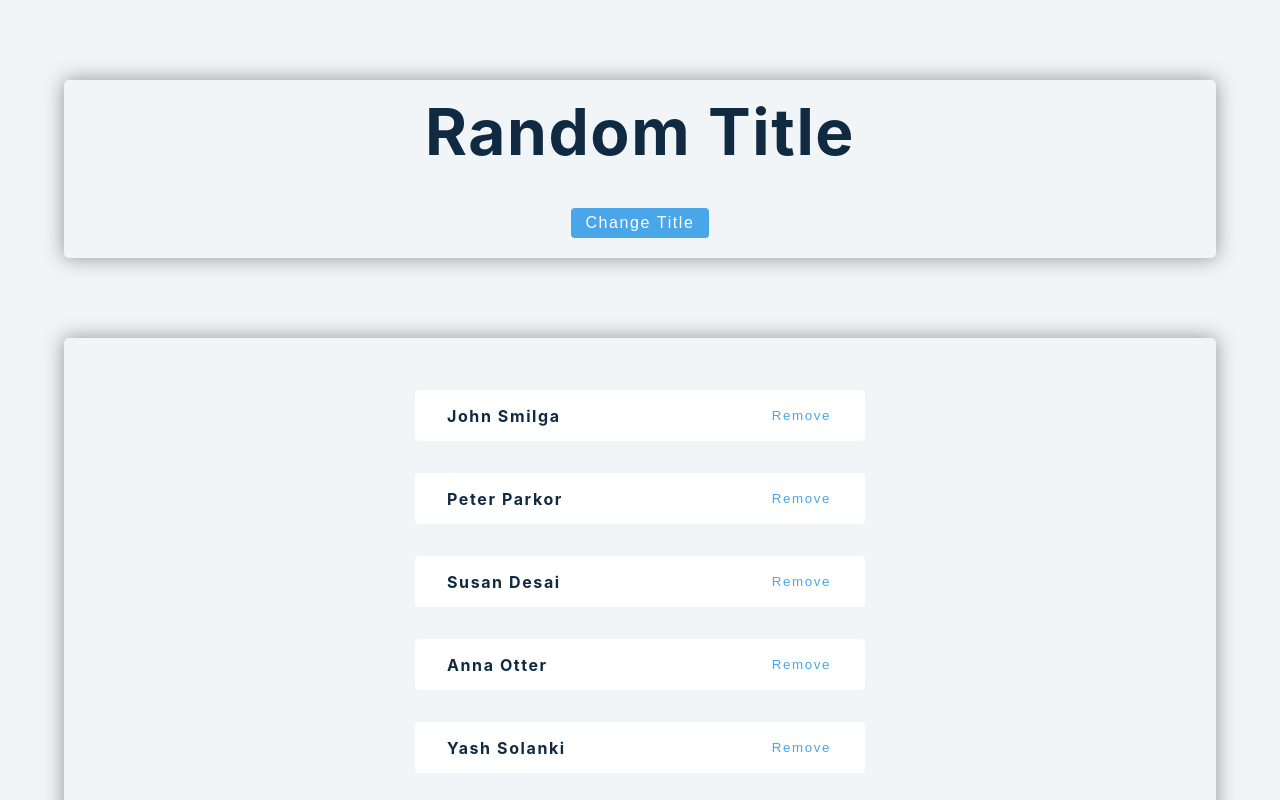
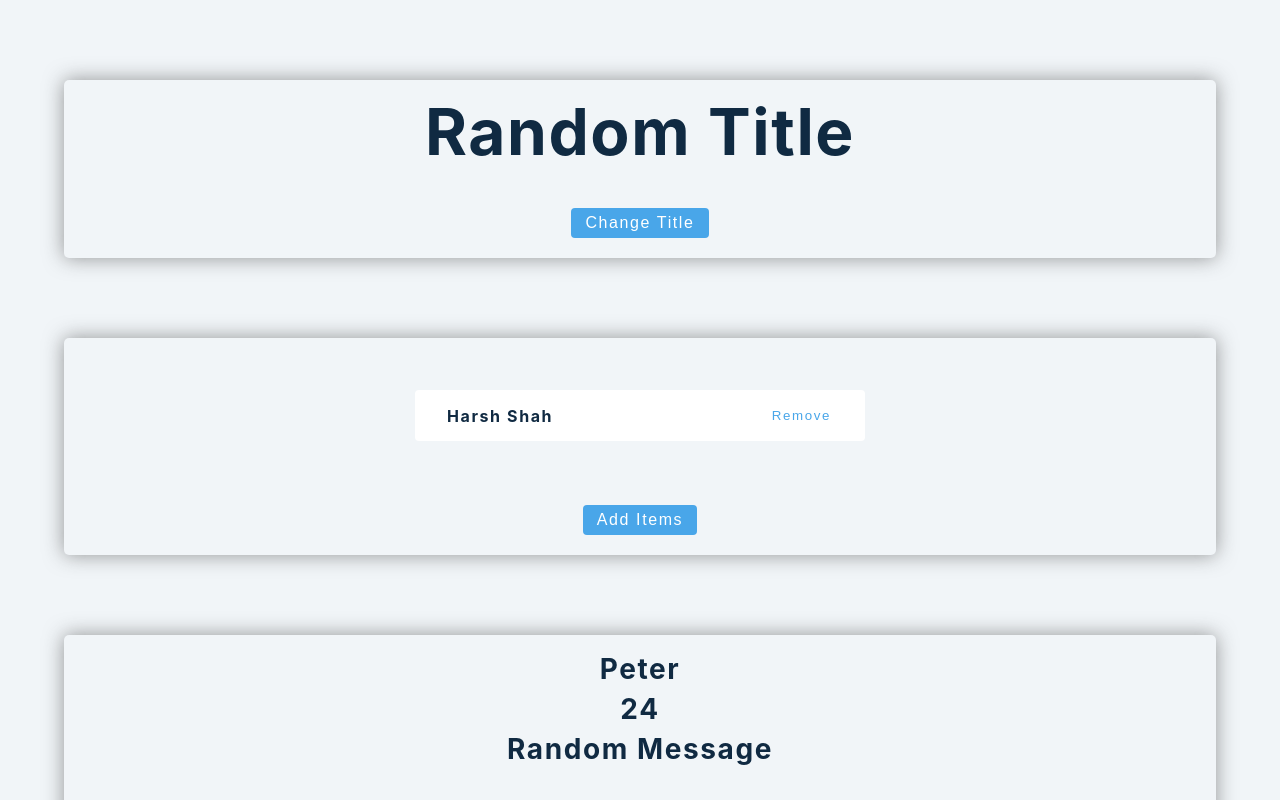
Before and after one commit to Yash-Solanki6803/React_Notes, a React (Create React App) app in the folder react_hooks/: page / in a window 1280 px wide. Both pictures are taken after typing "Sample", "name@example.com", "Sample123" into the empty fields and a click on the button "Add Items". Shown: the top 800 px of the page. Built offline with nearby package versions, Linux system fonts and the light colour scheme; no server answers.

Commit message:
base page

```diff
--- a/react_hooks/src/tutorial/01-useState/starter/03-useState-array.jsx
+++ b/react_hooks/src/tutorial/01-useState/starter/03-useState-array.jsx
@@ -1,28 +1,51 @@
 import { useState } from "react";
-import { data } from "../../../data";
+// import { data } from "../../../data";
 
 const UseStateArray = () => {
-  const [people, setPeople] = useState(data);
+  //states
+  const [person, setPerson] = useState({
+    firstName: "",
+    lastName: "",
+    id: "",
+  });
+  const [people, setPeople] = useState([]);
 
-  let id_count = 4;
+  //Random name Array
   const firstNames = ["Yash", "Yogesh", "Harsh", "Rahul"];
-
   const lastNames = ["Solanki", "Shah", "Desai", "Patel"];
 
-  const addPerson = () => {
+  //Function is generate a Random Name
+  const getName = () => {
     const idx1 = Math.floor(Math.random() * 4);
     const idx2 = Math.floor(Math.random() * 4);
 
-    const arr = [...people];
-    arr.push({
-      id: ++id_count,
-      name: `${firstNames[idx1]} ${lastNames[idx2]}`,
-    });
+    const name1 = firstNames[idx1];
+    const name2 = lastNames[idx2];
 
-    setPeople(arr);
+    return {
+      firstName: name1,
+      lastName: name2,
+      id: new Date().getTime().toString(),
+    };
   };
 
+  //Function to push the Name into people State
+  const addPerson = () => {
+    console.log("addPerson called");
+
+    const newName = getName();
+    console.log(newName);
+
+    // setPerson(newName);
+    // console.log(person);
+
+    setPeople([...people, newName]);
+    console.log(people);
+  };
+
+  //Remove Person from the people array
   const removeItem = (id) => {
+    //only keep the people with ID different than id.
     const newPeople = people.filter((person) => person.id !== id);
     setPeople(newPeople);
   };
@@ -30,10 +53,13 @@ const UseStateArray = () => {
   return (
     <>
       {people.map((person) => {
-        const { id, name } = person;
+        const { id, firstName, lastName } = person;
         return (
           <div key={id} className="item">
-            <h4>{name}</h4>
+            <h4>
+              {firstName} {lastName}
+            </h4>
+
             <button
               onClick={() => {
                 removeItem(id);
--- a/react_hooks/src/tutorial/02-useEffect/starter/02-useEffect-basics.jsx
+++ b/react_hooks/src/tutorial/02-useEffect/starter/02-useEffect-basics.jsx
@@ -2,7 +2,6 @@ import { useState, useEffect } from "react";
 
 const UseEffectBasics = () => {
   const [size, setSize] = useState(window.innerWidth);
-  console.log(size);
 
   const checkSize = () => {
     setSize(window.innerWidth);
@@ -12,7 +11,6 @@ const UseEffectBasics = () => {
     window.addEventListener("resize", checkSize);
 
     return () => {
-      console.log("Cleanup");
       window.removeEventListener("resize", checkSize);
     };
   });
```
